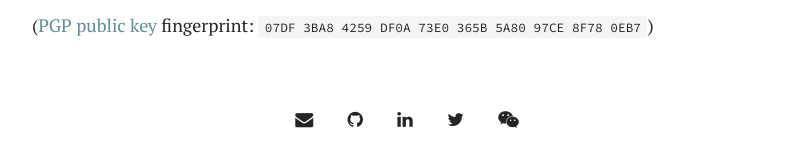
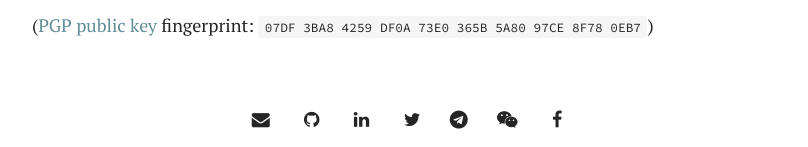
Before and after one commit to anneouyang/anneouyang.github.io, a Jekyll site: the page built from index.html, in a window 1280 px wide. Shown: the part 907-1054 px from the top of the page, without its empty margins (233-1041 px from the left). Built offline with Jekyll 4.4.1, drawn with Linux system fonts in a browser that asks for light colours; some web fonts are replaced; the list of posts is cut into pages by our own code.

Commit message:
Add more social links

```diff
--- a/_data/settings.yml
+++ b/_data/settings.yml
@@ -17,8 +17,9 @@ social:
 - {icon: 'github', link: 'https://www.github.com/anneouyang'}
 - {icon: 'linkedin', link: 'http://www.linkedin.com/in/anneouyang/'}
 - {icon: 'twitter', link: 'https://twitter.com/anneouyang'}
+- {icon: 'telegram', link: 'https://t.me/anneouyang'}
 - {icon: 'wechat', link: '/assets/img/wechat.jpg'}
-# - {icon: 'facebook', link: 'https://www.facebook.com/ouyanganne'}
+- {icon: 'facebook', link: 'https://www.facebook.com/ouyanganne'}
 # - {icon: 'rss-square', link: '/feed.xml'}
 
 # Customize site text
```
